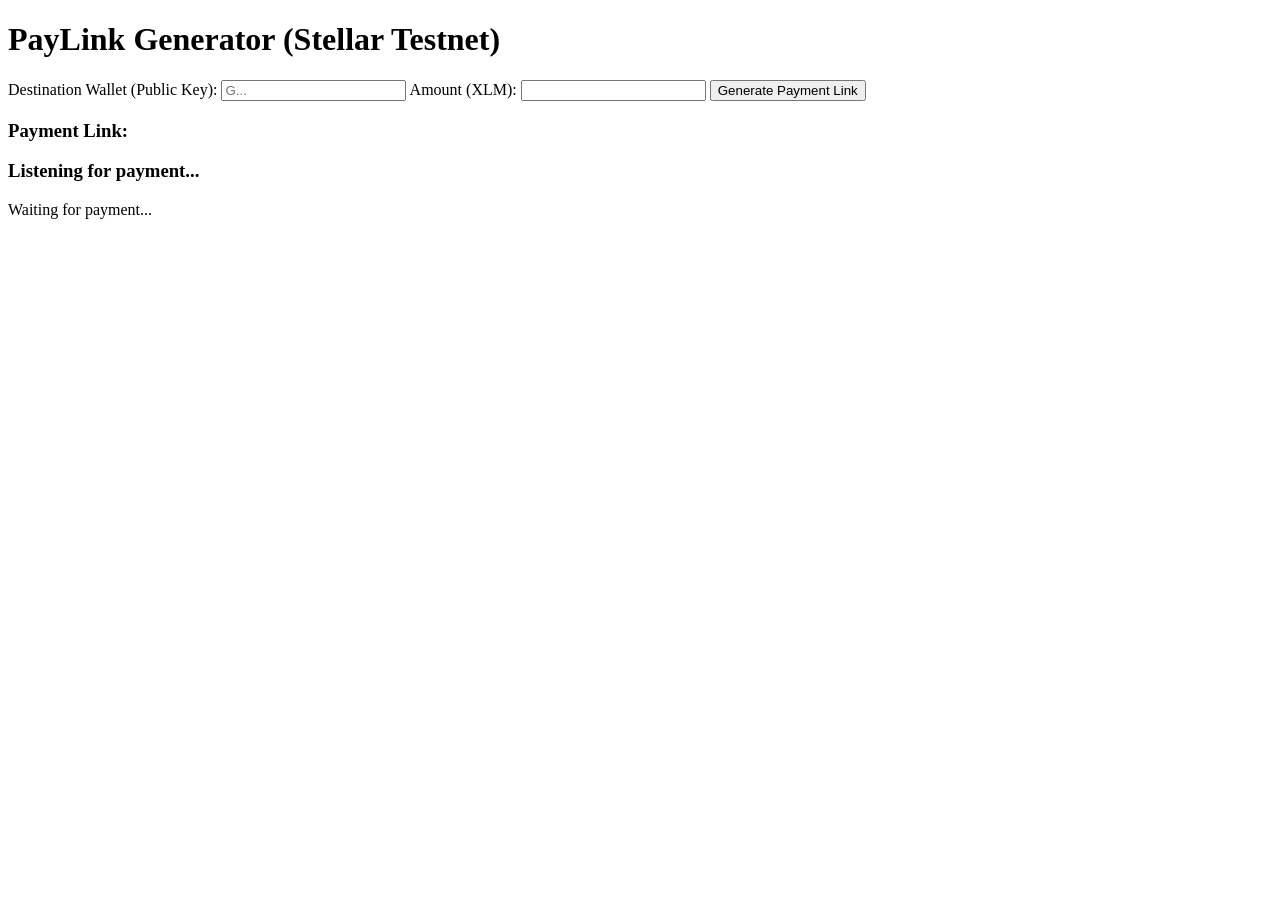
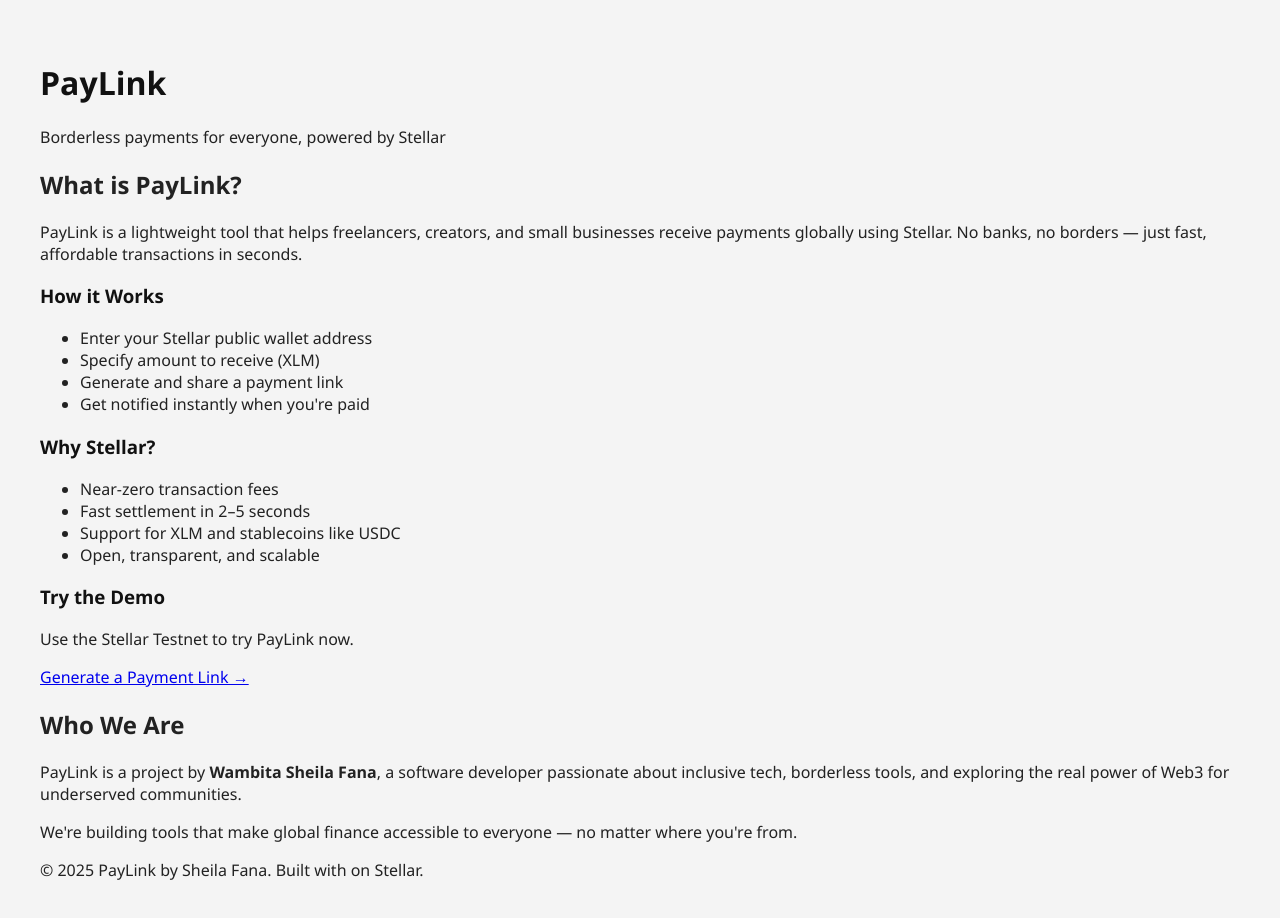
Before and after one commit to Wambita/PayLink, a plain HTML site: page index.html in a window 1280 px wide. Before the commit the page ends 800 px from the top, so only its background shows below. Drawn offline with Linux system fonts and the light colour scheme.

Commit message:
Feat: update  the landing  page

```diff
--- a/index.html
+++ b/index.html
@@ -2,35 +2,57 @@
 <html lang="en">
 <head>
   <meta charset="UTF-8" />
-  <title>PayLink Demo</title>
-  <link rel="stylesheet" href="styles.css" />
+  <meta name="viewport" content="width=device-width, initial-scale=1.0" />
+  <title>PayLink – Borderless Payments</title>
+  <link href="https://fonts.googleapis.com/css2?family=Inter:wght@400;600;700&display=swap" rel="stylesheet">
+ <link rel="stylesheet" href="/style.css">
 </head>
 <body>
-  <div class="container">
-    <h1>PayLink Generator (Stellar Testnet)</h1>
+  <header>
+    <h1>PayLink</h1>
+    <p>Borderless payments for everyone, powered by Stellar</p>
+  </header>
 
-    <form id="payForm">
-      <label>Destination Wallet (Public Key):</label>
-      <input type="text" id="wallet" required placeholder="G..." />
+  <section>
+    <h2>What is PayLink?</h2>
+    <p>PayLink is a lightweight tool that helps freelancers, creators, and small businesses receive payments globally using Stellar. No banks, no borders — just fast, affordable transactions in seconds.</p>
 
-      <label>Amount (XLM):</label>
-      <input type="number" id="amount" required step="0.01" />
-
-      <button type="submit">Generate Payment Link</button>
-    </form>
-
-    <div id="linkBox" class="hidden">
-      <h3>Payment Link:</h3>
-      <p id="paymentLink"></p>
+    <div class="two-col">
+      <div>
+        <h3> How it Works</h3>
+        <ul>
+          <li>Enter your Stellar public wallet address</li>
+          <li>Specify amount to receive (XLM)</li>
+          <li>Generate and share a payment link</li>
+          <li>Get notified instantly when you're paid</li>
+        </ul>
+      </div>
+      <div>
+        <h3> Why Stellar?</h3>
+        <ul>
+          <li>Near-zero transaction fees</li>
+          <li>Fast settlement in 2–5 seconds</li>
+          <li>Support for XLM and stablecoins like USDC</li>
+          <li>Open, transparent, and scalable</li>
+        </ul>
+      </div>
     </div>
 
-    <div id="statusBox" class="hidden">
-      <h3>Listening for payment...</h3>
-      <p id="paymentStatus">Waiting for payment...</p>
+    <div class="cta">
+      <h3>Try the Demo</h3>
+      <p>Use the Stellar Testnet to try PayLink now.</p>
+      <a href="./paylink.html">Generate a Payment Link →</a>
     </div>
-  </div>
+  </section>
 
-  <script src="https://cdnjs.cloudflare.com/ajax/libs/stellar-sdk/10.5.0/stellar-sdk.min.js"></script>
-  <script src="app.js"></script>
+  <section>
+    <h2>Who We Are</h2>
+    <p>PayLink is a project by <strong>Wambita Sheila Fana</strong>, a software developer passionate about inclusive tech, borderless tools, and exploring the real power of Web3 for underserved communities.</p>
+    <p>We're building tools that make global finance accessible to everyone — no matter where you're from.</p>
+  </section>
+
+  <footer>
+    &copy; 2025 PayLink by Sheila Fana. Built with  on Stellar.
+  </footer>
 </body>
 </html>
```
